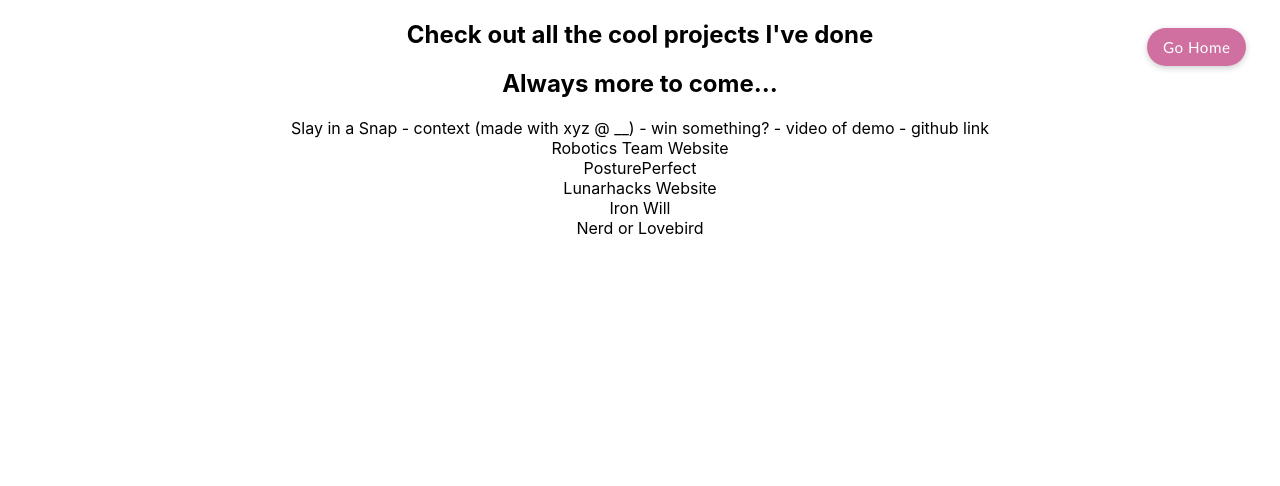
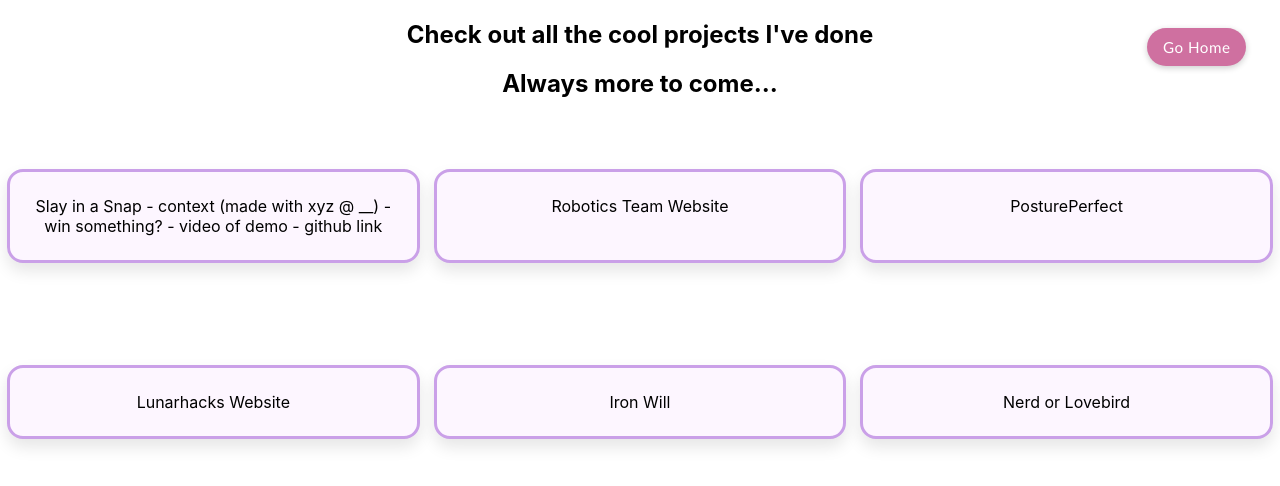
Before and after one commit to anerie-anerie/anerie-web, a React (Create React App) app: page /project in a window 1280 px wide. Shown: the top 486 px of the page. Built offline with nearby package versions, Linux system fonts and the light colour scheme.

Commit message:
project progress

```diff
--- a/src/pages/pages.css
+++ b/src/pages/pages.css
@@ -85,7 +85,18 @@ button:active {
 }
 
 .project_box{
+  background-color: #fdf6ff;
+  border: 0.4vh solid #caa0e8;
+  border-radius: 2vh;
+  padding: 3vh;
+  width: 28%;
+  margin: 4vw auto;
+  box-shadow: 0 8px 16px rgba(0, 0, 0, 0.1);
+}
 
+.row {
+  display: flex;
+  flex-direction: row;
 }
 
 .Hobbies{
--- a/src/pages/project.js
+++ b/src/pages/project.js
@@ -13,7 +13,7 @@ function Project() {
 
       <h2>Check out all the cool projects I've done </h2>
       <h2>Always more to come...</h2>
-
+      <div className="row">
       <div className="project_box">
         Slay in a Snap
         - context (made with xyz @ __)
@@ -27,13 +27,16 @@ function Project() {
         Robotics Team Website
       </div>
 
+
       <div className="project_box">
         PosturePerfect
       </div>
-
+      </div>
+      <div className="row">
       <div className="project_box">
         Lunarhacks Website
       </div>
+
 
       <div className="project_box">
         Iron Will
@@ -42,6 +45,7 @@ function Project() {
       <div className="project_box">
         Nerd or Lovebird
       </div>
+      </div>
 
     </div>
   );
```
